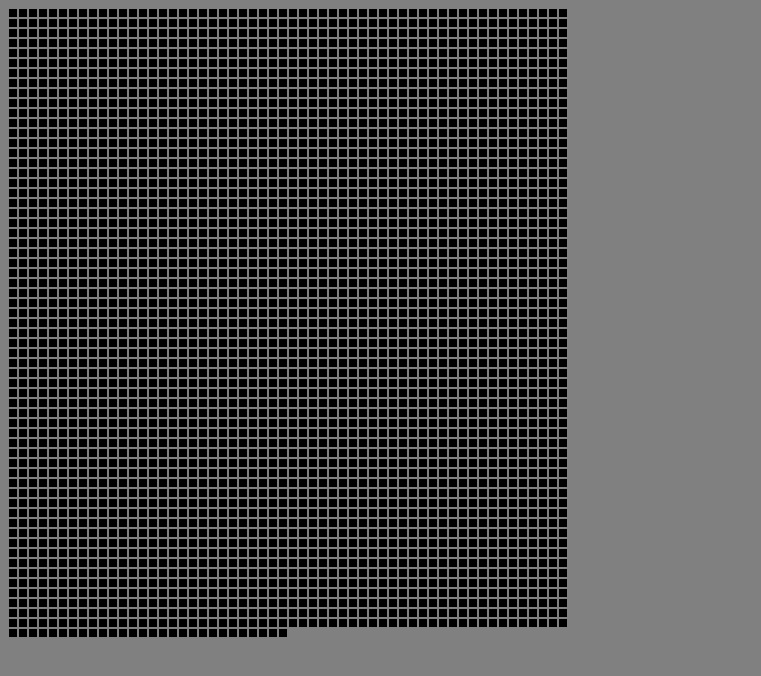
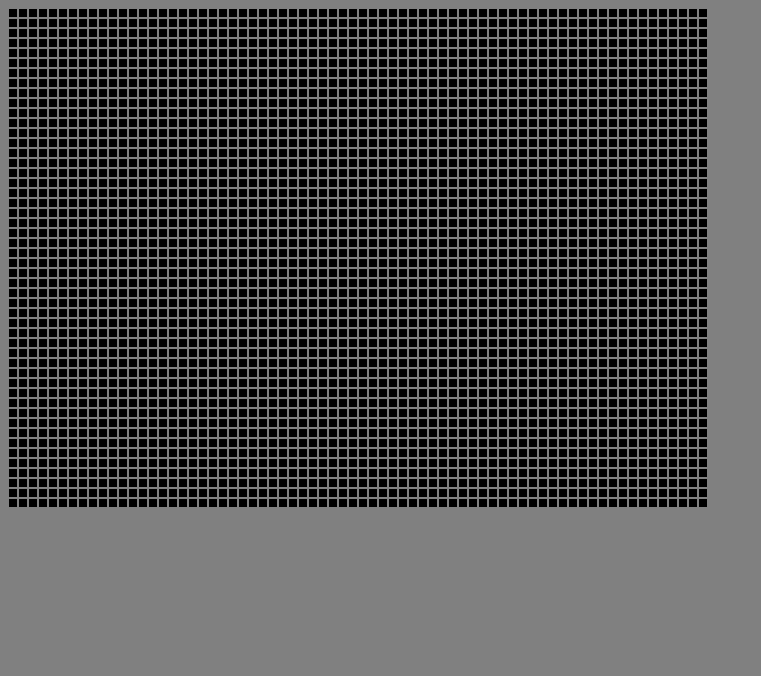
Before and after one commit to felromo/FCC-GameOfLife-Zipline, a React app: page / in a window 1280 px wide. Shown: the top 676 px of the page, without its empty margins (0-761 px from the left). Built offline with nearby package versions, Linux system fonts and the light colour scheme; the HTML template or start-up script is replaced by a standard one.

Commit message:
changes box-sizing and size of cells

```diff
--- a/src/styles.scss
+++ b/src/styles.scss
@@ -1,8 +1,9 @@
 $tmp-background-color: #808080;
 $board-background-color: #fff;
 $cell-background-color: #000;
-$cell-height: 8px;
-$cell-width: 8px;
+$cell-border-color: #808080;
+$cell-height: 10px;
+$cell-width: 10px;
 
 
 body {
@@ -17,8 +18,10 @@ body {
 
 .cell {
   background: $cell-background-color;
-  border: 1px solid $tmp-background-color;
+  border: 1px solid $cell-border-color;
+  box-sizing: border-box;
   display: inline-block;
   height: $cell-height;
+  margin: 0;
   width: $cell-width;
 }
```
